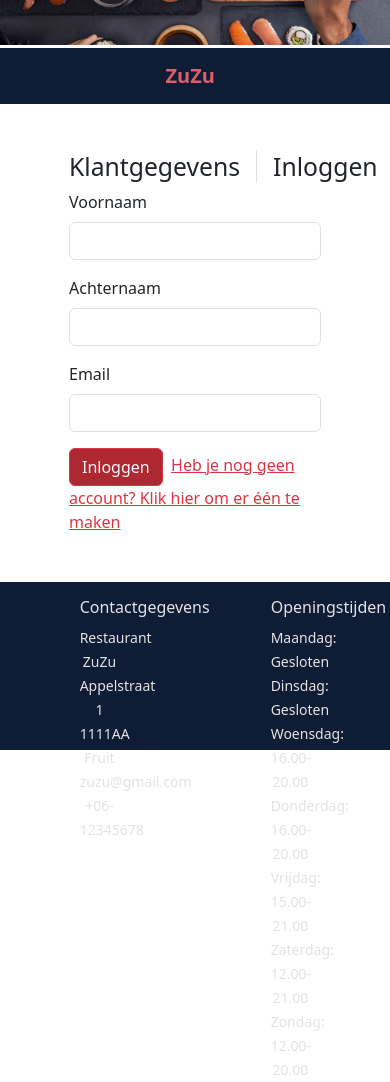
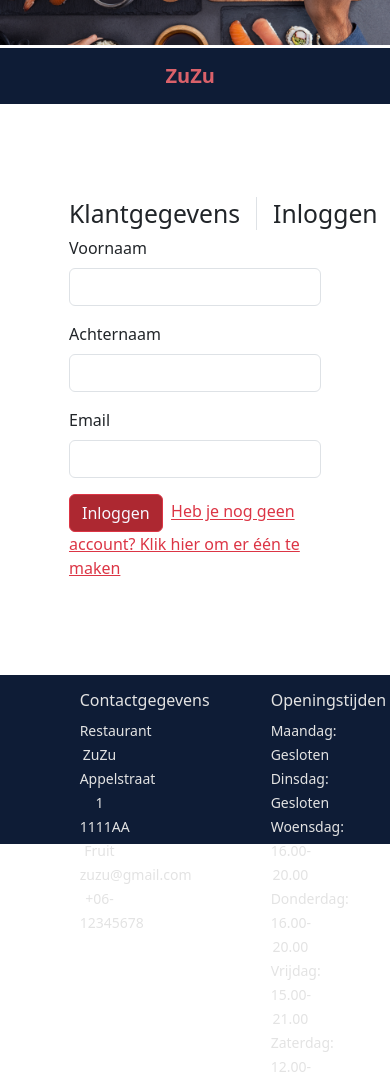
Before and after one commit to Ta1Vos/rocm-p05-projectzuzu, a PHP site: page /sd22-p5-projectzuzu-Ta1Vos/customer_log_in.php in a window 390 px wide. Shown: the top 1082 px of the page. Run offline with PHP 8.4, Linux system fonts and the light colour scheme; data comes from the database, SQL or seed files in the repository; data that the repository does not hold is empty.

Commit message:
Made footer responsive to bottom

```diff
--- a/css/style.css
+++ b/css/style.css
@@ -5,6 +5,9 @@
 
 body {
     overflow-x: hidden;
+    min-height: 100vh;
+    display: flex;
+    flex-direction: column;
 }
 
 .container-fluid {
@@ -67,3 +70,11 @@ body {
 .small-num-input {
     width: 25% !important;
 }
+
+header, main {
+    flex: 1;
+}
+
+footer {
+    min-height: max-content;
+}
--- a/footer.php
+++ b/footer.php
@@ -1,4 +1,4 @@
-<div class="row vh-20 bg-dark text-white text-center p-3 mt-5">
+<div class="row vh-20 bg-dark text-white text-center p-3 pb-0 mt-5">
     <div class="col-2"></div>
     <div class="col-2">
         <h6>Contactgegevens</h6>
```
